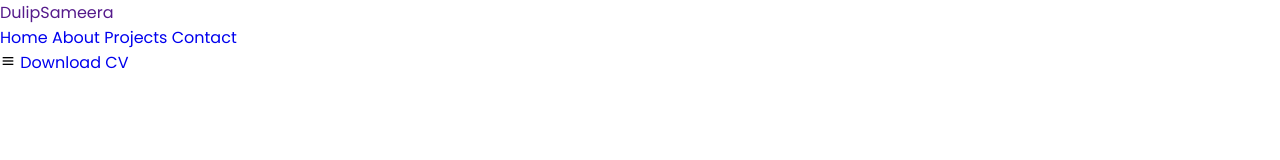
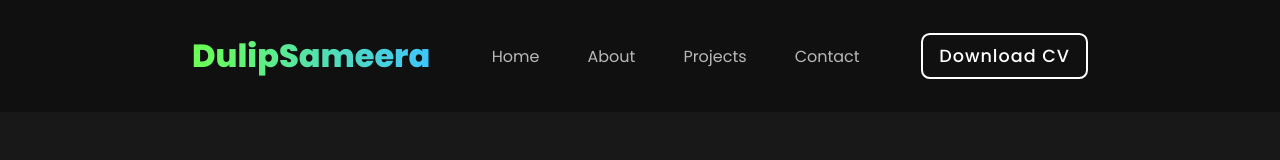
Before and after one commit to dulip-sameera/my-portfolio, a website built with Vite: page index.html in a window 1280 px wide. Built offline with nearby package versions, Linux system fonts and the light colour scheme.

Commit message:
Style Nav bar

```diff
--- a/src/css/style.css
+++ b/src/css/style.css
@@ -13,3 +13,79 @@
     --background: rgb(24,24,24);
     --second-background: rgb(21,21,21);
 }
+
+body {
+    min-height: 100vh;
+    background-color: var(--background);
+}
+
+/* Nav */
+nav {
+    position: fixed;
+    top: 0;
+    width: 100%;
+    padding: 2rem 15%;
+    display: flex;
+    align-items: center;
+    justify-content: space-between;
+    background-color: rgba(15, 15, 15, 0.8);
+    backdrop-filter: blur(10px);
+    z-index: 1000;
+}
+
+ul {
+    display: flex;
+    align-items: center;
+    gap: 3rem;
+}
+
+nav ul a {
+    color: white;
+    opacity: 0.7;
+    transition: 0.2s ease-in-out;
+}
+
+nav ul a:hover {
+    opacity: 1;
+}
+
+.logo {
+    font-size: 2rem;
+    color: white;
+    font-weight: 800;
+    opacity: 0.8;
+    transition: 0.2s ease-in-out;
+}
+
+.logo {
+    opacity: 1;
+}
+
+.btn {
+    padding: 0.5rem 1rem;
+    color: white;
+    font-weight: 500;
+    letter-spacing: 1px;
+    border-radius: 0.5em;
+    font-size: 1.1rem;
+    border: 2px solid white;
+    cursor: pointer;
+    transition: 0.3s ease-in-out;
+}
+
+.btn:hover {
+    background-color: white;
+    color: var(--background);
+}
+
+span {
+    background: linear-gradient(to right, #6cff52, #3ec5ff);
+    background-clip: text;
+    color: transparent;
+}
+
+#menu {
+    color: white;
+    font-size: 3rem;
+    display: none;
+}
```
